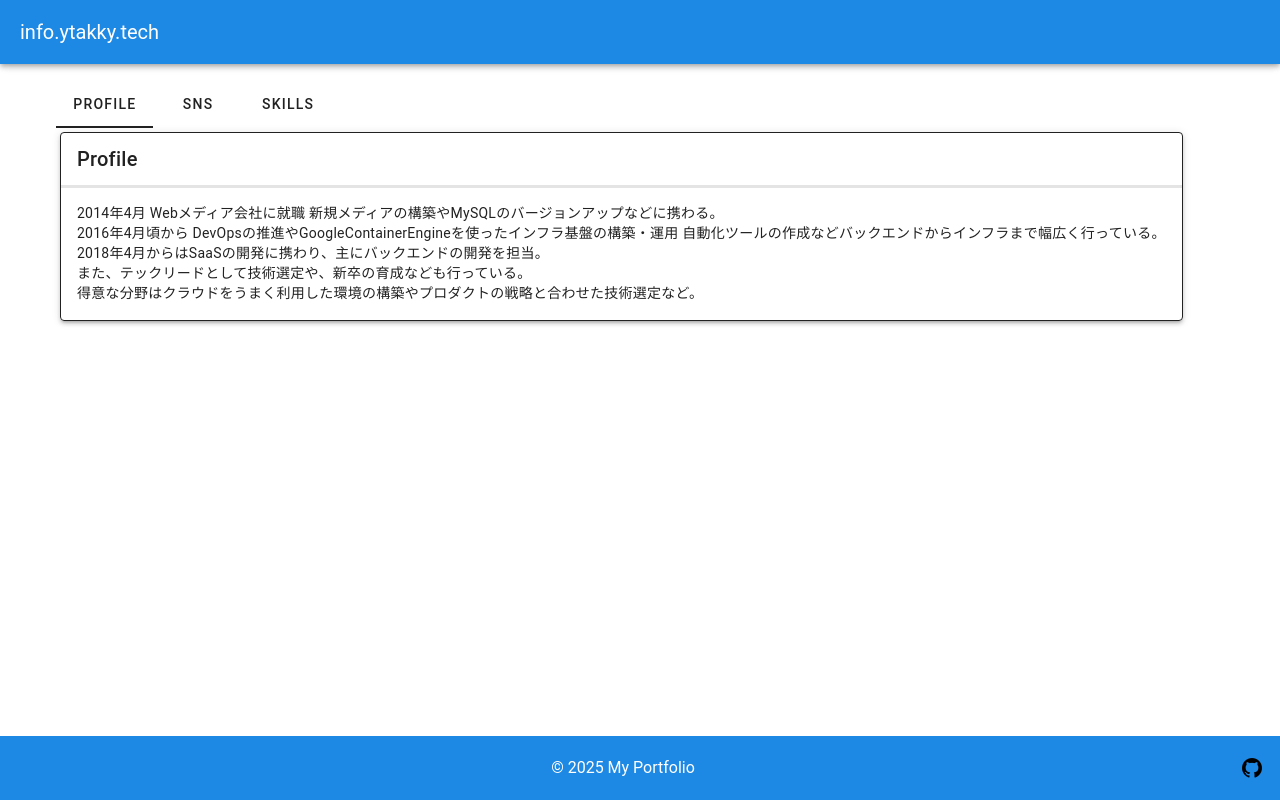
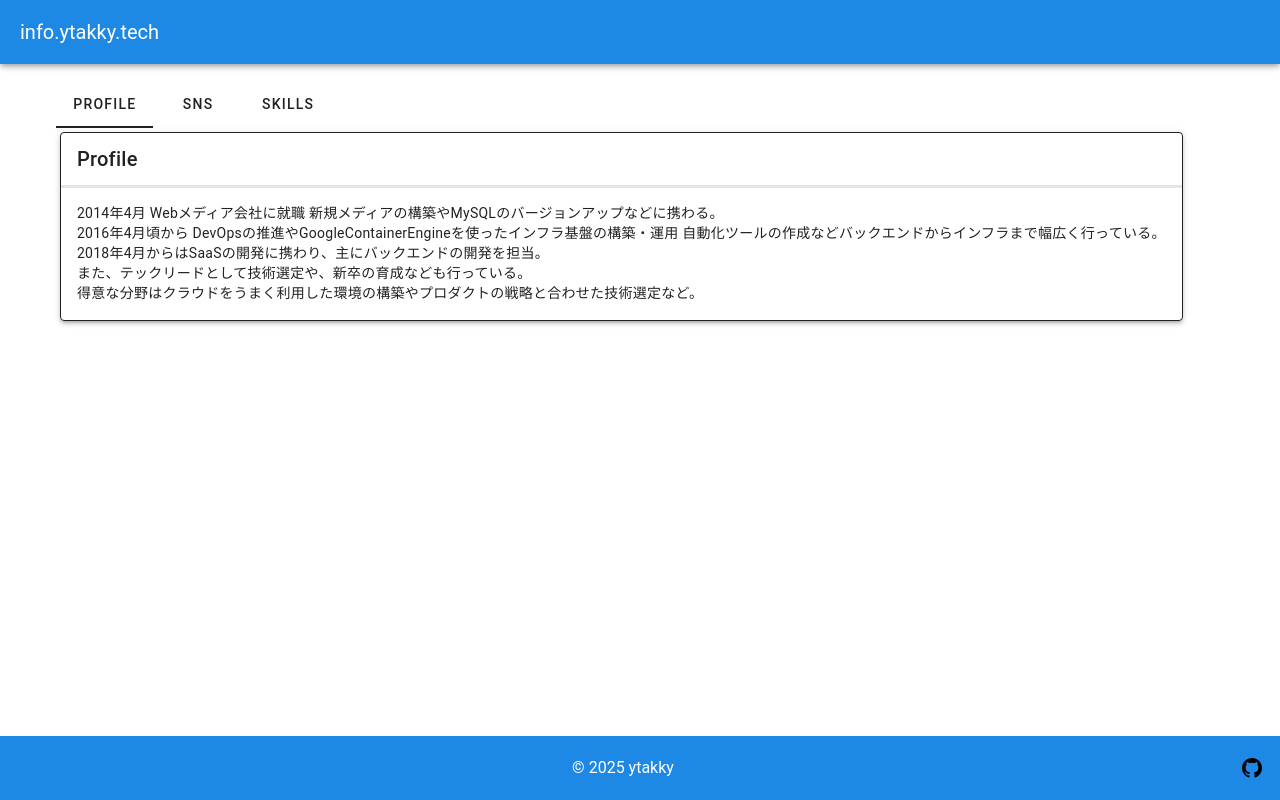
Before and after one commit to ytakky2014/info.ytakky.com, a Nuxt app in the folder front/: page / in a window 1280 px wide. Built offline with nearby package versions, Linux system fonts and the light colour scheme.

Commit message:
footerを変更

```diff
--- a/front/components/Footer.vue
+++ b/front/components/Footer.vue
@@ -1,6 +1,6 @@
 <template>
   <v-footer app color="primary" dark>
-    <v-col class="text-center">© 2025 My Portfolio</v-col>
+    <v-col class="text-center">© 2025 ytakky</v-col>
      <v-icon class="github-icon" @click="openGithub">mdi-github</v-icon>
   </v-footer>
 </template>
```
